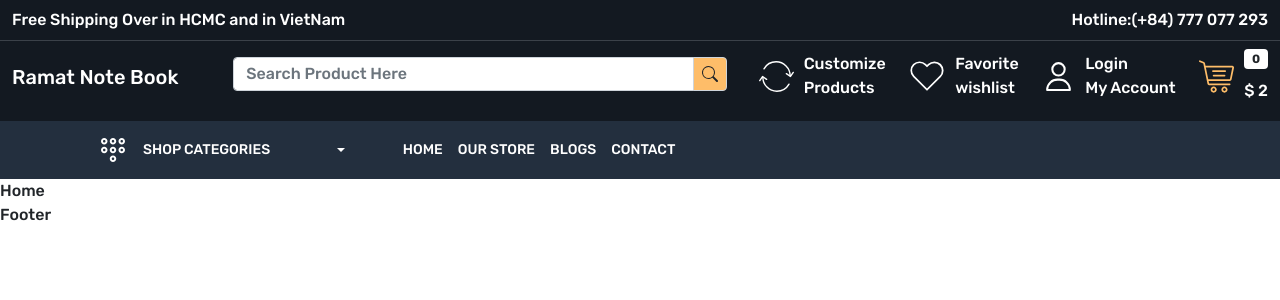
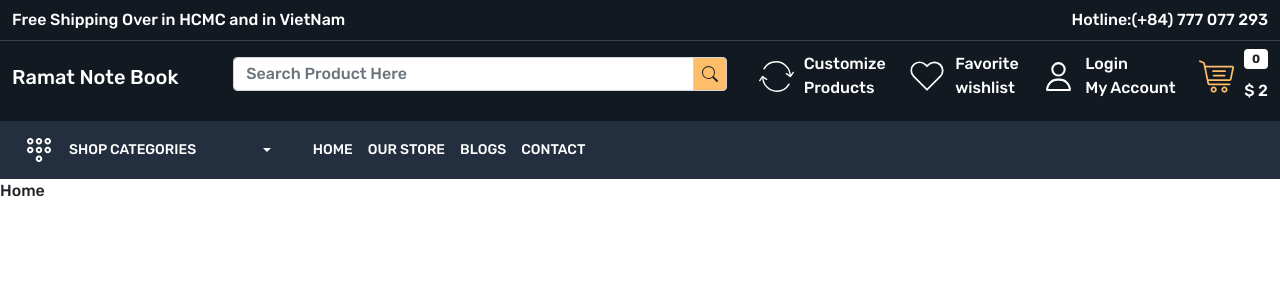
Before and after one commit to PhatPhamCoder/ramatnotetbook-fe, a React (Create React App) app: page / in a window 1280 px wide. Shown: the top 300 px of the page. Built offline with nearby package versions, Linux system fonts and the light colour scheme.

Commit message:
Add Container Header

```diff
--- a/src/App.css
+++ b/src/App.css
@@ -2,6 +2,7 @@
   margin: 0;
   padding: 0;
   box-sizing: border-box;
+
 }
 
 :root {
@@ -87,3 +88,10 @@ a {
 }
 
 /* Header Part End */
+
+/* Footer Part */
+footer {
+  background-color: var(--color-232f3e);
+}
+
+/* Footer Part End*/
--- a/src/components/Footer.js
+++ b/src/components/Footer.js
@@ -2,7 +2,12 @@ import React from 'react'
 
 const Footer = () => {
     return (
-        <div>Footer</div>
+        <>
+            <footer></footer>
+            <footer></footer>
+            <footer></footer>
+            <footer></footer>
+        </>
     )
 }
 
--- a/src/components/Header.js
+++ b/src/components/Header.js
@@ -88,10 +88,11 @@ const Header = () => {
                 </div >
             </header >
             <header className="header-bottom py-2">
+                <div className="container-xxl">
                     <div className="row">
                         <div className="col-12">
-                        <div className="menu-bottom d-flex align-items-center gap-30 container px-0">
-                            <div className="dropdown mx-3">
+                            <div className="menu-bottom d-flex align-items-center gap-30">
+                                <div className="dropdown">
                                     <button className="btn btn-secondary dropdown-toggle bg-transparent border-0 gap-15 d-flex align-items-center"
                                         type="button"
                                         id="dropdownMenuButton1"
@@ -117,6 +118,7 @@ const Header = () => {
                             </div>
                         </div >
                     </div >
+                </div>
             </header >
         </>
     );
```
Lines whose indentation alone changed are shown as unchanged.
